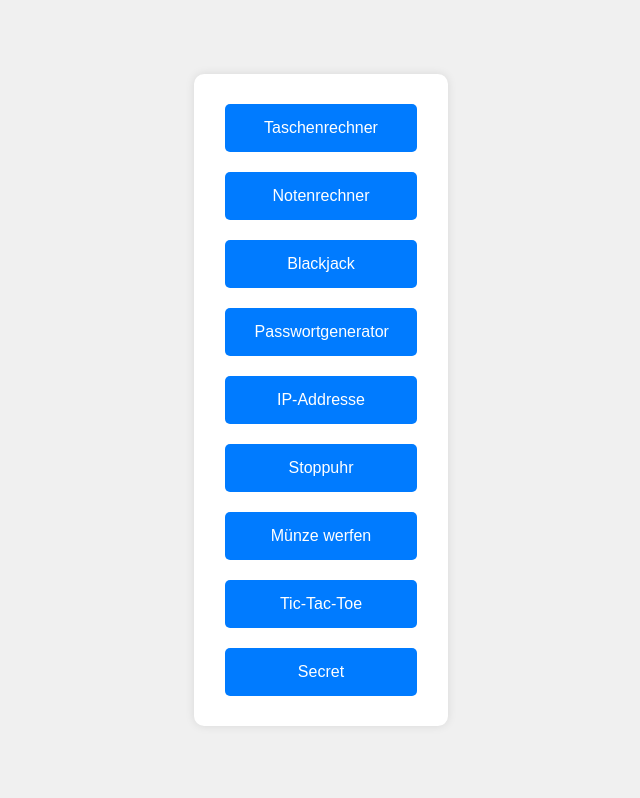
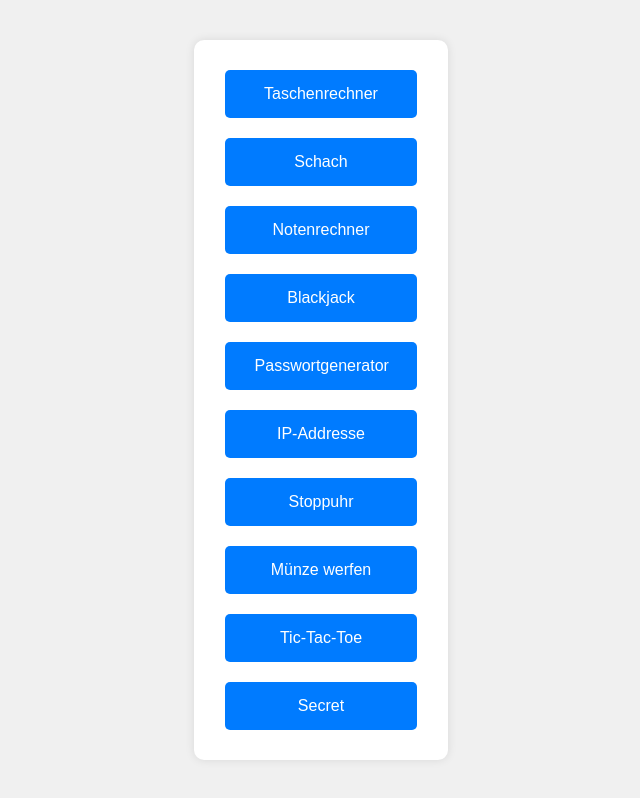
Before and after one commit to notenrechner/notenrechner.github.io, a plain HTML site: page index.html in a window 1280 px wide. Shown: the whole page, without its empty margins (319-959 px from the left). Drawn offline with Linux system fonts and the light colour scheme.

Commit message:
Update index.html

```diff
--- a/index.html
+++ b/index.html
@@ -41,6 +41,7 @@
 <body>
     <div class="container">
         <button onclick="location.href='taschenrechner.html'">Taschenrechner</button> <br>
+        <button onclick="location.href='schach/index.html'">Schach</button> <br>
         <button onclick="location.href='notenrechner.html'">Notenrechner</button> <br>
         <button onclick="location.href='blackjack.html'">Blackjack</button> <br>
         <button onclick="location.href='passwortgenerator.html'">Passwortgenerator</button> <br>
```
